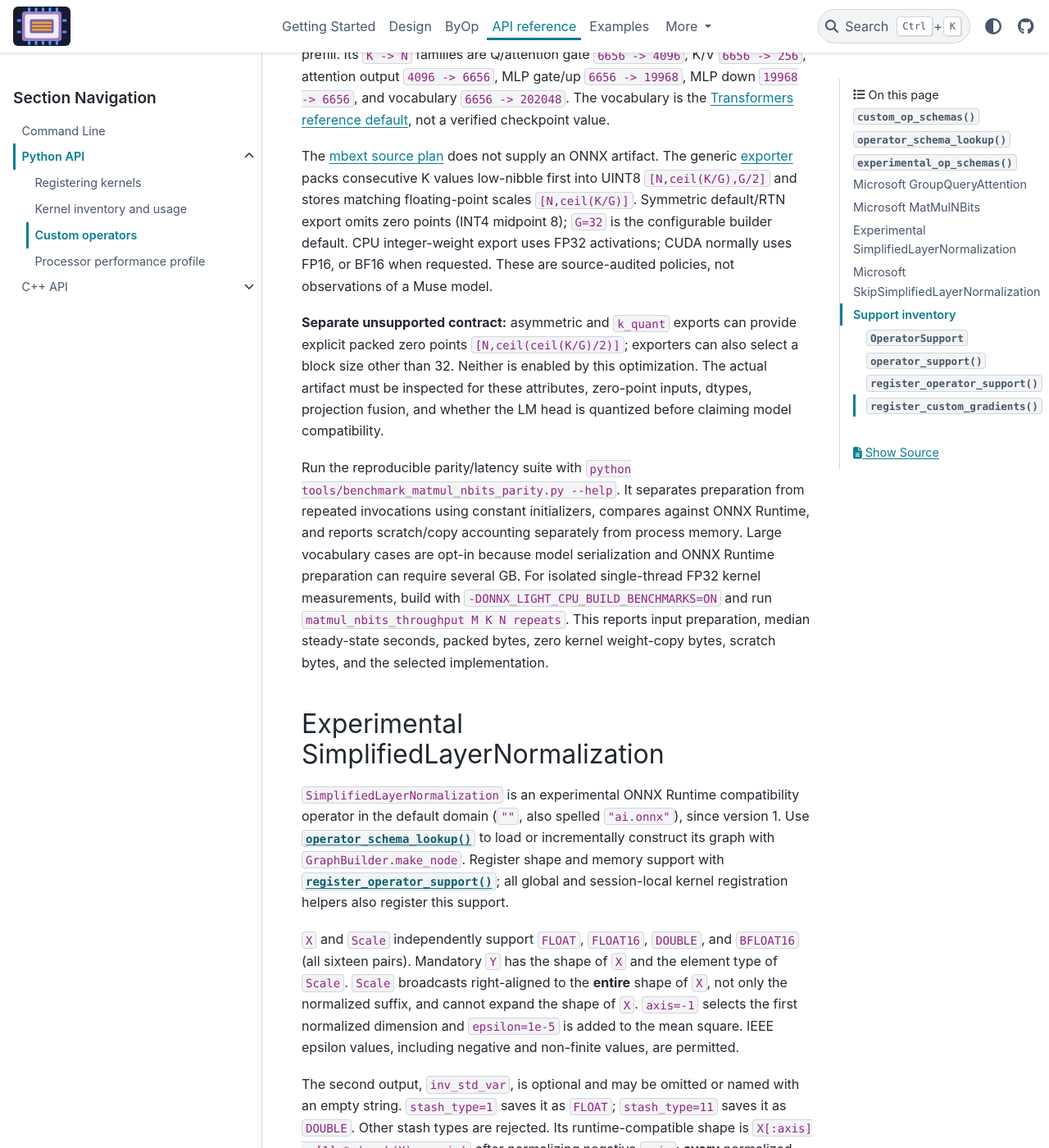
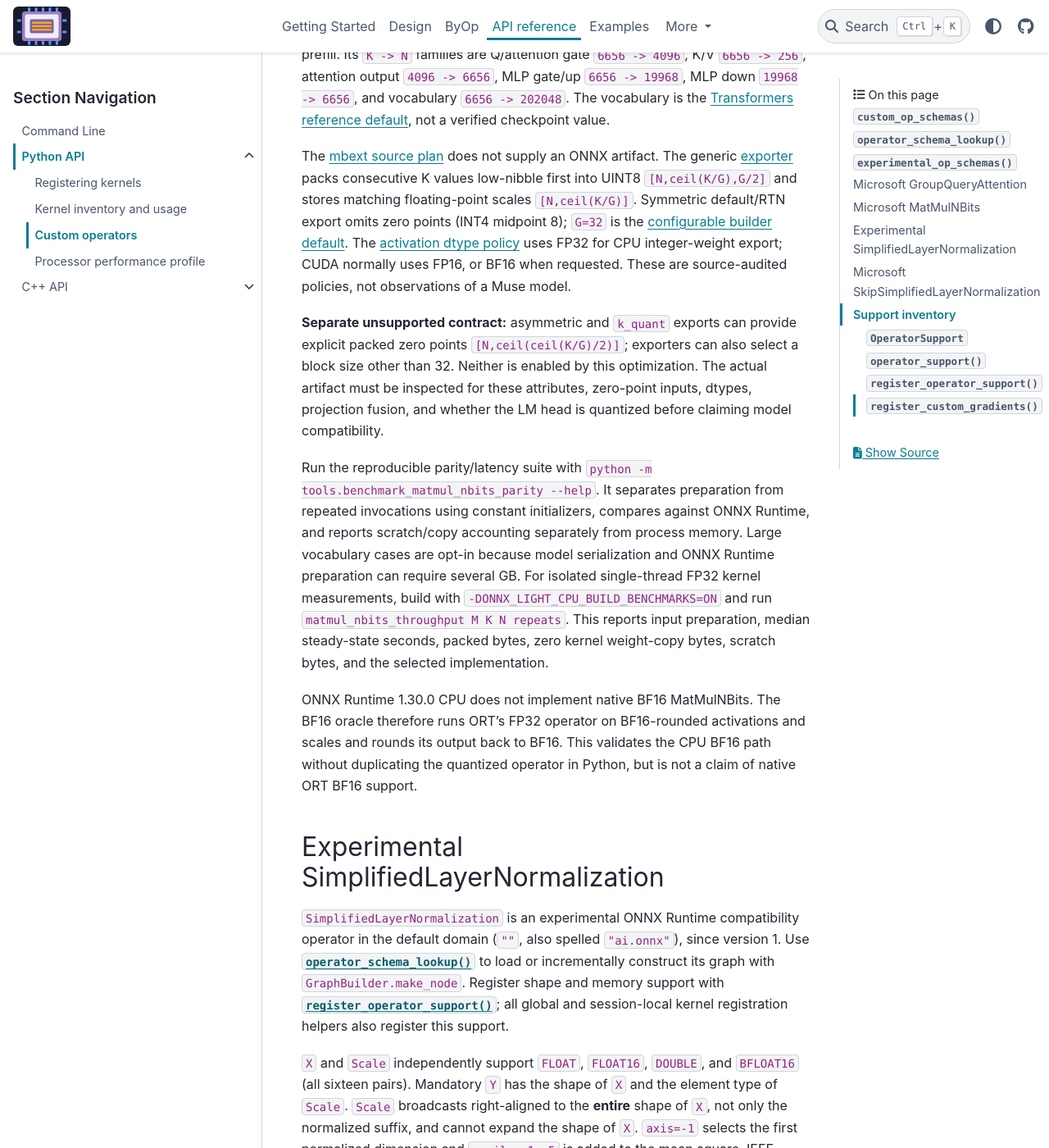
Before and after one commit to xadupre/onnx-light-cpu, a Sphinx documentation site: the page built from docs/api/python/custom_operators.rst, in a window 1280 px wide and 1400 px high, scrolled down 1891 px. Shown: the whole window at 82% size. Built offline with Sphinx 7.4.7 and the PyData theme 0.15.4, drawn with Linux system fonts in a browser that asks for light colours; pages that are not in the unit, such as notebooks, are missing from menus.

```diff
--- a/docs/api/python/custom_operators.rst
+++ b/docs/api/python/custom_operators.rst
@@ -84,8 +84,11 @@ does not supply an ONNX artifact. The generic `exporter
 packs consecutive K values low-nibble first into UINT8 ``[N,ceil(K/G),G/2]``
 and stores matching floating-point scales ``[N,ceil(K/G)]``.
 Symmetric default/RTN export omits zero points (INT4 midpoint 8);
-``G=32`` is the configurable builder default. CPU integer-weight export uses
-FP32 activations; CUDA normally uses FP16, or BF16 when requested.
+``G=32`` is the `configurable builder default
+<https://github.com/xadupre/mbext/blob/cc81bff49c8045ad734a059979076882cabb1aa2/modelbuilder/builders/base.py#L440-L500>`_.
+The `activation dtype policy
+<https://github.com/xadupre/mbext/blob/cc81bff49c8045ad734a059979076882cabb1aa2/modelbuilder/builder.py#L112-L144>`_
+uses FP32 for CPU integer-weight export; CUDA normally uses FP16, or BF16 when requested.
 These are source-audited policies, not observations of a Muse model.
 
 **Separate unsupported contract:** asymmetric and ``k_quant`` exports can
@@ -96,7 +99,7 @@ zero-point inputs, dtypes, projection fusion, and whether the LM head is
 quantized before claiming model compatibility.
 
 Run the reproducible parity/latency suite with
-``python tools/benchmark_matmul_nbits_parity.py --help``. It separates
+``python -m tools.benchmark_matmul_nbits_parity --help``. It separates
 preparation from repeated invocations using constant initializers, compares
 against ONNX Runtime, and reports scratch/copy accounting separately from
 process memory. Large vocabulary cases are opt-in because model serialization
@@ -106,6 +109,12 @@ For isolated single-thread FP32 kernel measurements, build with
 ``matmul_nbits_throughput M K N repeats``. This reports input preparation,
 median steady-state seconds, packed bytes, zero kernel weight-copy bytes,
 scratch bytes, and the selected implementation.
+
+ONNX Runtime 1.30.0 CPU does not implement native BF16 MatMulNBits. The
+BF16 oracle therefore runs ORT's FP32 operator on BF16-rounded activations
+and scales and rounds its output back to BF16. This validates the CPU
+BF16 path without duplicating the quantized operator in Python, but is
+not a claim of native ORT BF16 support.
 
 Experimental SimplifiedLayerNormalization
 ~~~~~~~~~~~~~~~~~~~~~~~~~~~~~~~~~~~~~~~~~
```
Also changed, not shown: 3 other files.
